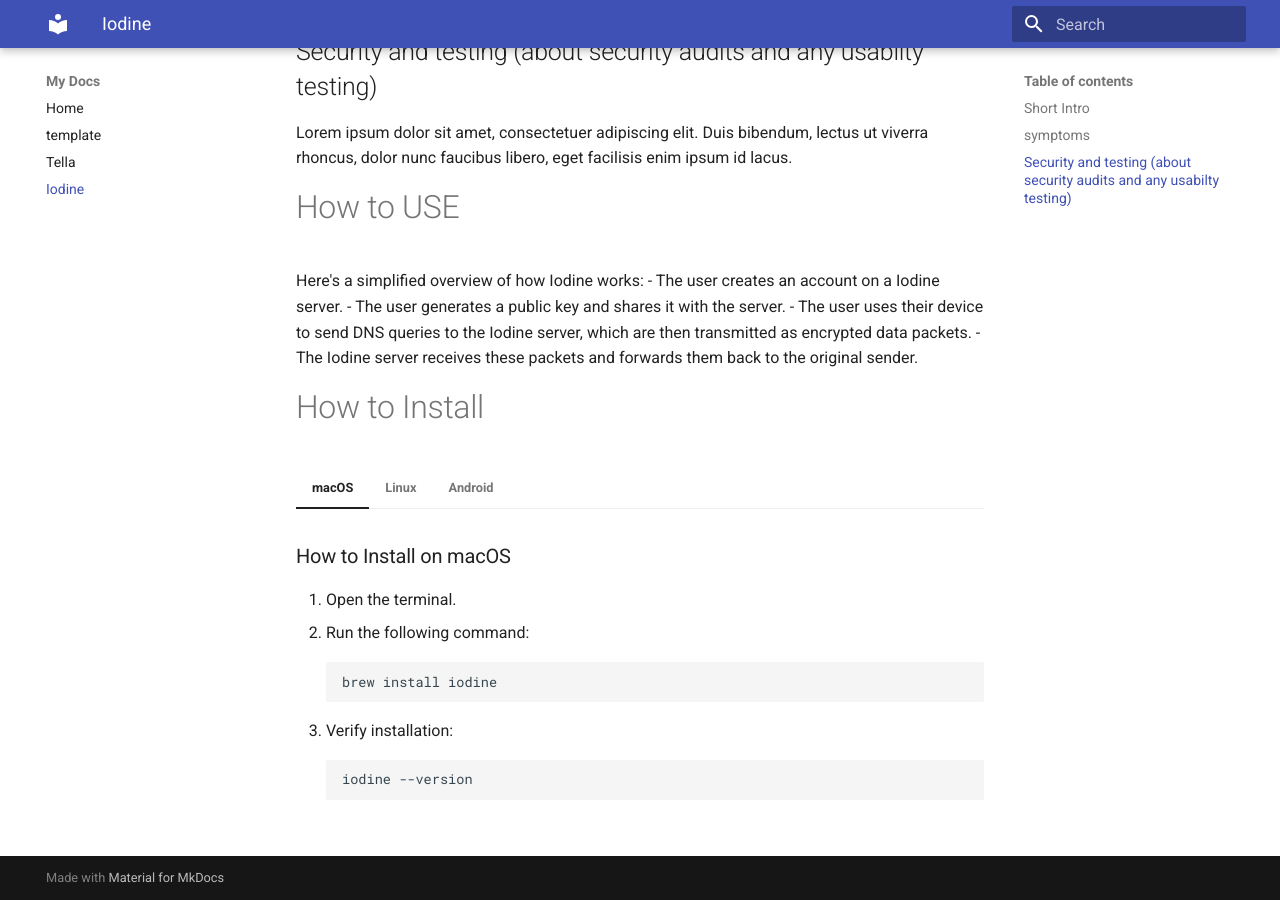
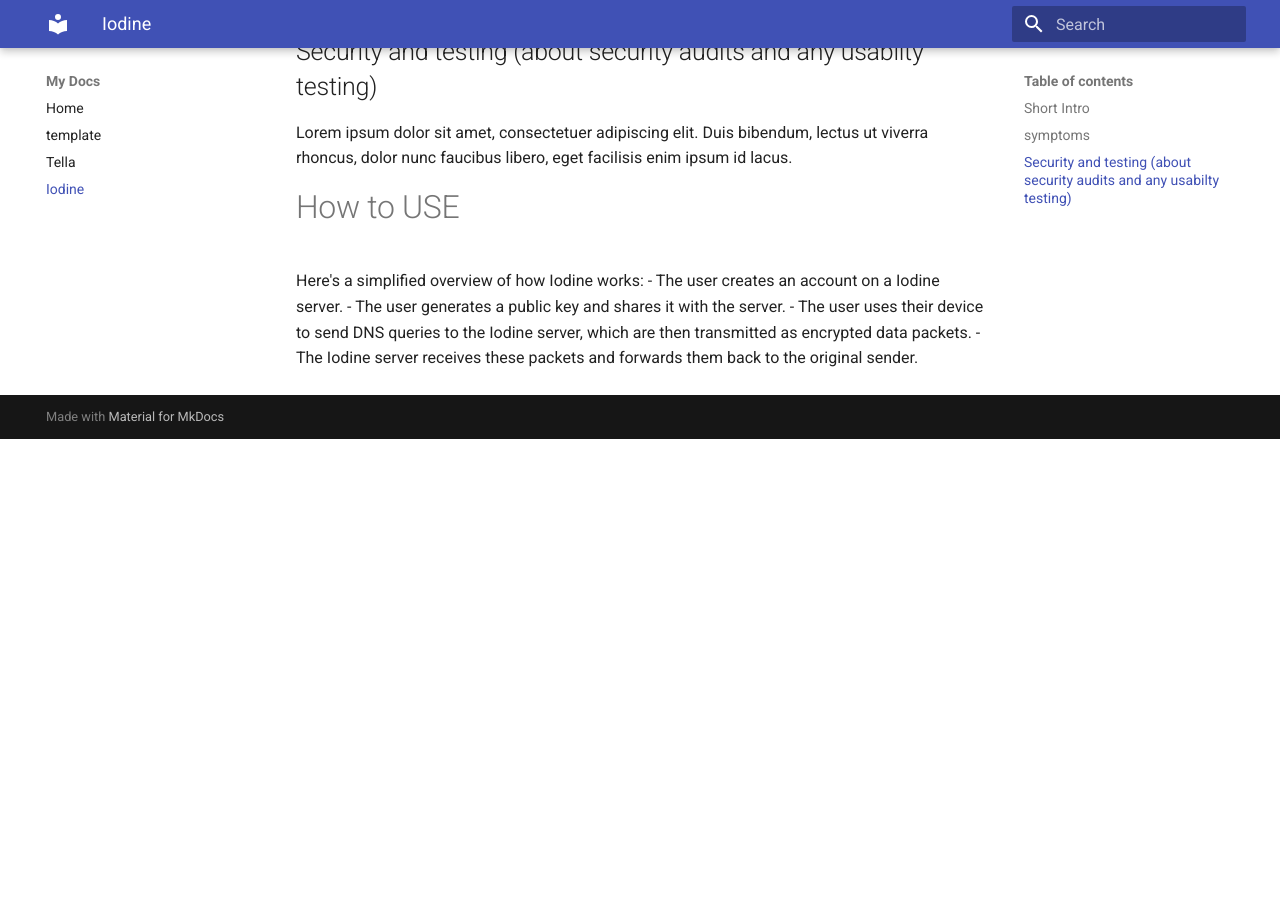
Before and after one commit to shutdowncircumvention/shutdowncircumvention.github.io, an MkDocs documentation site: the page built from docs/iodine-new.md, in a window 1280 px wide and 900 px high, scrolled down 1339 px. Built offline with MkDocs 1.6.1 and Material for MkDocs 9.7.7, drawn with Linux system fonts in a browser that asks for light colours; after the commit the page ends 1778 px from its top, so only the background shows below that.

Commit message:
try removing tabbed content error

````diff
--- a/docs/iodine-new.md
+++ b/docs/iodine-new.md
@@ -53,37 +53,3 @@ Here's a simplified overview of how Iodine works:
 - The user generates a public key and shares it with the server.
 - The user uses their device to send DNS queries to the Iodine server, which are then transmitted as encrypted data packets.
 - The Iodine server receives these packets and forwards them back to the original sender.
-
-# How to Install
-
-=== "macOS"
-    ### How to Install on macOS
-    1. Open the terminal.
-    2. Run the following command:
-       ```bash
-       brew install iodine
-       ```
-    3. Verify installation:
-       ```bash
-       iodine --version
-       ```
-
-=== "Linux"
-    ### How to Install on Linux
-    1. Open your terminal.
-    2. Install Iodine using the package manager:
-       ```bash
-       sudo apt install iodine  # Debian/Ubuntu
-       sudo yum install iodine  # RHEL/CentOS
-       sudo pacman -S iodine    # Arch Linux
-       ```
-    3. Verify installation:
-       ```bash
-       iodine --version
-       ```
-
-=== "Android"
-    ### How to Install on Android
-    1. Open the Google Play Store.
-    2. Search for **Iodine**.
-    3. Tap **Install**.
````
